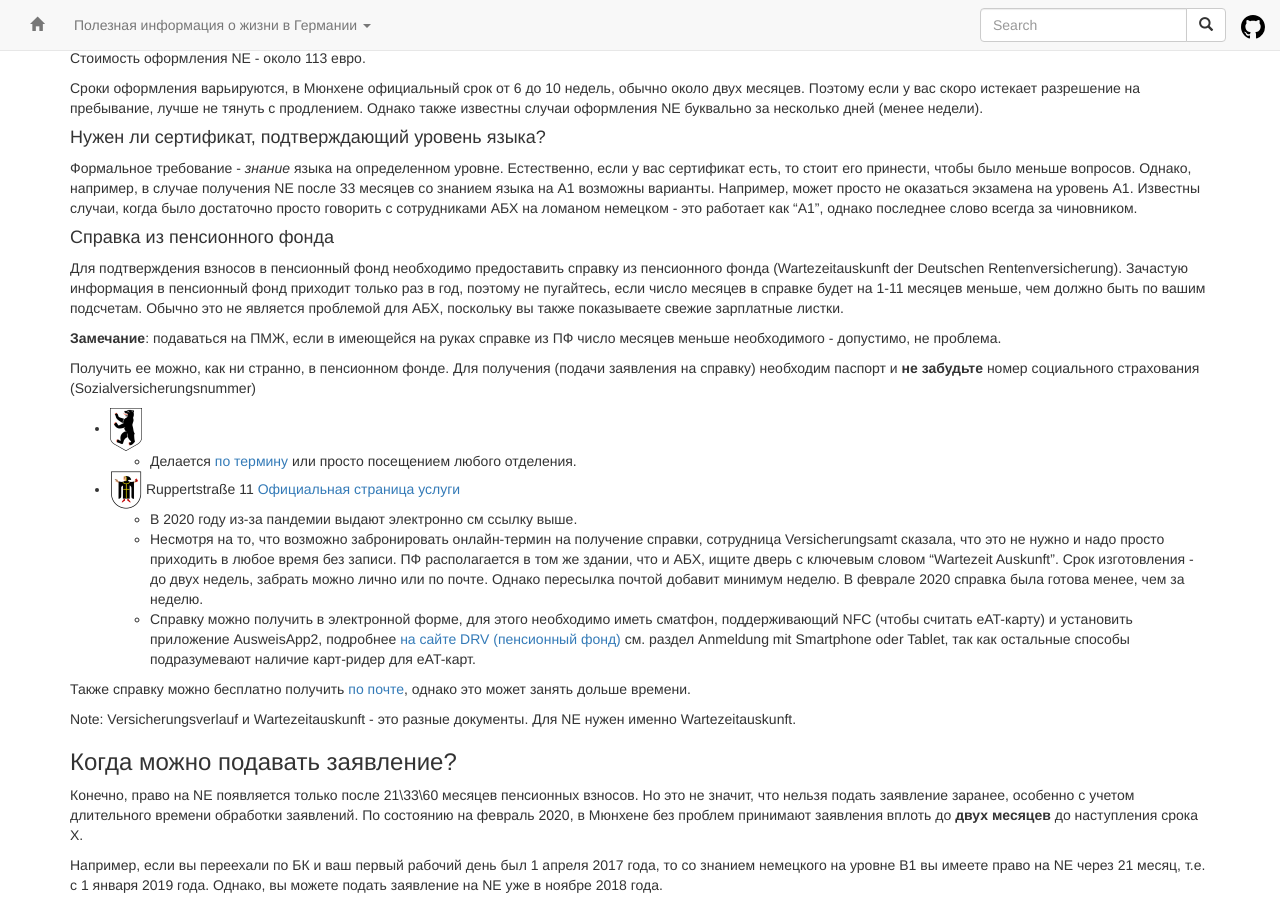
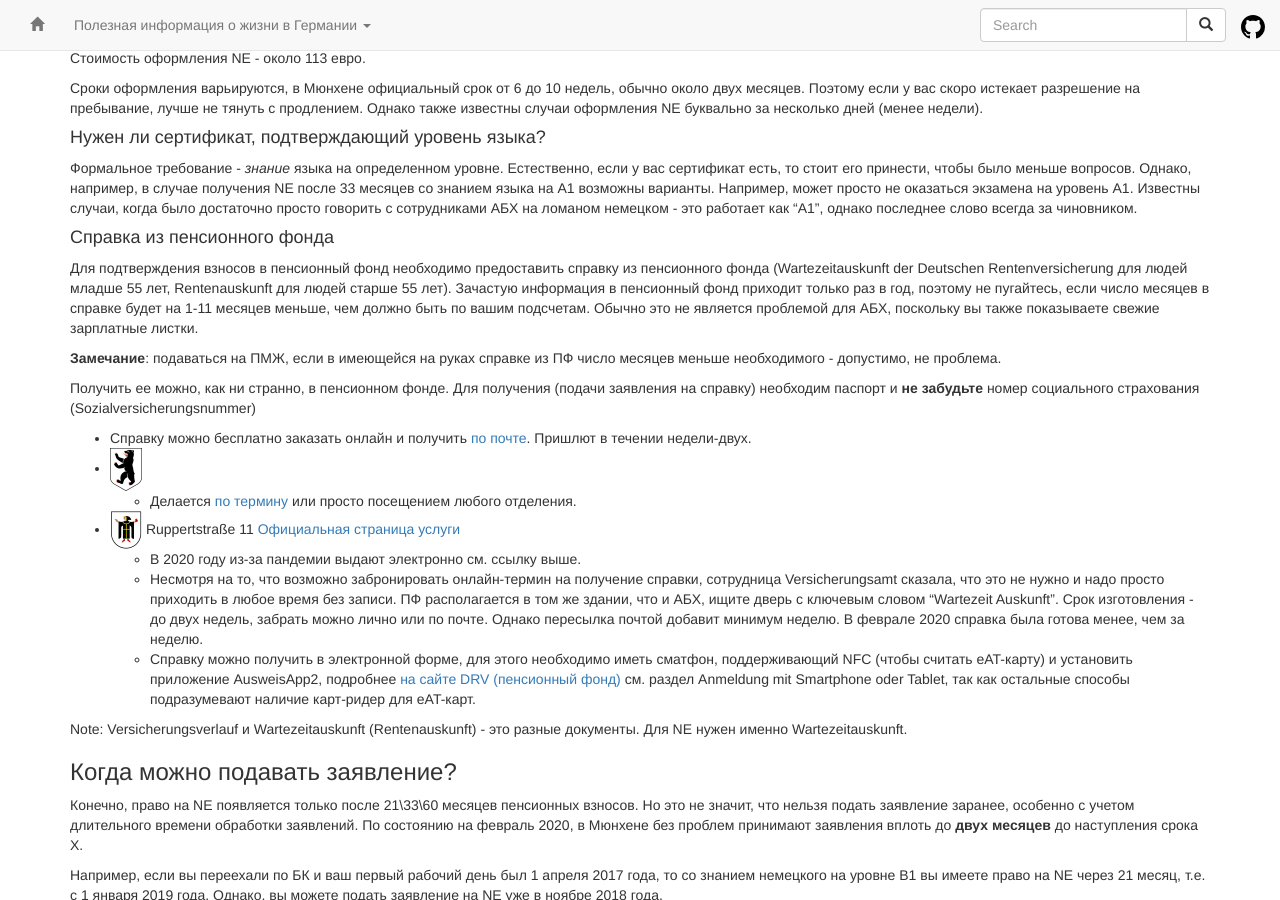
Before and after one commit to ru-de/faq, a Jekyll site: the page built from pages/ПМЖ.md, in a window 1280 px wide and 900 px high, scrolled down 898 px. Built offline with Jekyll 4.4.1, drawn with Linux system fonts in a browser that asks for light colours; nearby versions of some CDN libraries.

Commit message:
sync github pages

```diff
--- a/pages/ПМЖ.md
+++ b/pages/ПМЖ.md
@@ -43,22 +43,21 @@ layout: default
 Формальное требование - *знание* языка на определенном уровне. Естественно, если у вас сертификат есть, то стоит его принести, чтобы было меньше вопросов. Однако, например, в случае получения NE после 33 месяцев со знанием языка на А1 возможны варианты. Например, может просто не оказаться экзамена на уровень А1. Известны случаи, когда было достаточно просто говорить с сотрудниками АБХ на ломаном немецком - это работает как "А1", однако последнее слово всегда за чиновником.
 
 #### Справка из пенсионного фонда
-Для подтверждения взносов в пенсионный фонд необходимо предоставить справку из пенсионного фонда (Wartezeitauskunft der Deutschen Rentenversicherung). Зачастую информация в пенсионный фонд приходит только раз в год, поэтому не пугайтесь, если число месяцев в справке будет на 1-11 месяцев меньше, чем должно быть по вашим подсчетам. Обычно это не является проблемой для АБХ, поскольку вы также показываете свежие зарплатные листки.
+Для подтверждения взносов в пенсионный фонд необходимо предоставить справку из пенсионного фонда (Wartezeitauskunft der Deutschen Rentenversicherung для людей младше 55 лет, Rentenauskunft для людей старше 55 лет). Зачастую информация в пенсионный фонд приходит только раз в год, поэтому не пугайтесь, если число месяцев в справке будет на 1-11 месяцев меньше, чем должно быть по вашим подсчетам. Обычно это не является проблемой для АБХ, поскольку вы также показываете свежие зарплатные листки.
 
 **Замечание**: подаваться на ПМЖ, если в имеющейся на руках справке из ПФ число месяцев меньше необходимого - допустимо, не проблема.
 
 Получить ее можно, как ни странно, в пенсионном фонде. Для получения (подачи заявления на справку) необходим паспорт и **не забудьте** номер социального страхования (Sozialversicherungsnummer)
 
+* Справку можно бесплатно заказать онлайн и получить [по почте](https://www.eservice-drv.de/SelfServiceWeb/). Пришлют в течении недели-двух.
 * ![](files/be.png)
   * Делается [по термину](https://www.eservice-drv.de/eTermin/dsire/step0.jsp) или просто посещением любого отделения.
 * ![](files/mu.png) Ruppertstraße 11 [Официальная страница услуги](http://www.muenchen.de/dienstleistungsfinder/muenchen/10216090/)
-  * В 2020 году из-за пандемии выдают электронно см ссылку выше.
+  * В 2020 году из-за пандемии выдают электронно см. ссылку выше.
   * Несмотря на то, что возможно забронировать онлайн-термин на получение справки, сотрудница Versicherungsamt сказала, что это не нужно и надо просто приходить в любое время без записи. ПФ располагается в том же здании, что и АБХ, ищите дверь с ключевым словом "Wartezeit Auskunft". Срок изготовления - до двух недель, забрать можно лично или по почте. Однако пересылка почтой добавит минимум неделю. В феврале 2020 справка была готова менее, чем за неделю.
   * Справку можно получить в электронной форме, для этого необходимо иметь сматфон, поддерживающий NFC (чтобы считать eAT-карту) и установить приложение AusweisApp2, подробнее [на сайте DRV (пенсионный фонд)](https://www.deutsche-rentenversicherung.de/DRV/DE/Online-Dienste/Online-Dienste-mit-Registrierung/online-dienste-mit-registrierung.html) см. раздел Anmeldung mit Smartphone oder Tablet, так как остальные способы подразумевают наличие карт-ридер для eAT-карт.
 
-Также справку можно бесплатно получить [по почте](https://www.eservice-drv.de/SelfServiceWeb/), однако это может занять дольше времени.
-
-Note: Versicherungsverlauf и Wartezeitauskunft - это разные документы. Для NE нужен именно Wartezeitauskunft.
+Note: Versicherungsverlauf и Wartezeitauskunft (Rentenauskunft) - это разные документы. Для NE нужен именно Wartezeitauskunft.
 
 ### Когда можно подавать заявление?
 
```
